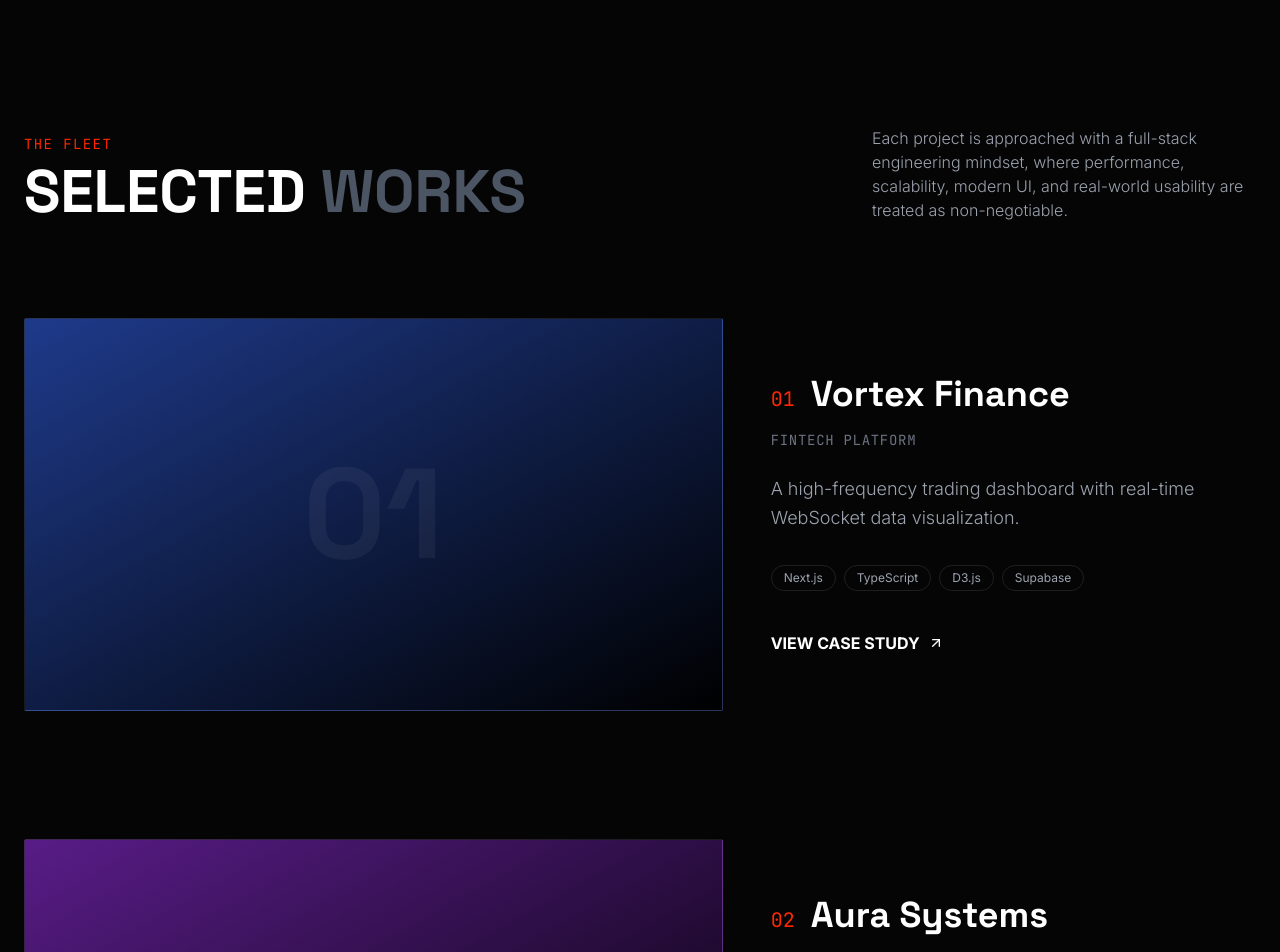
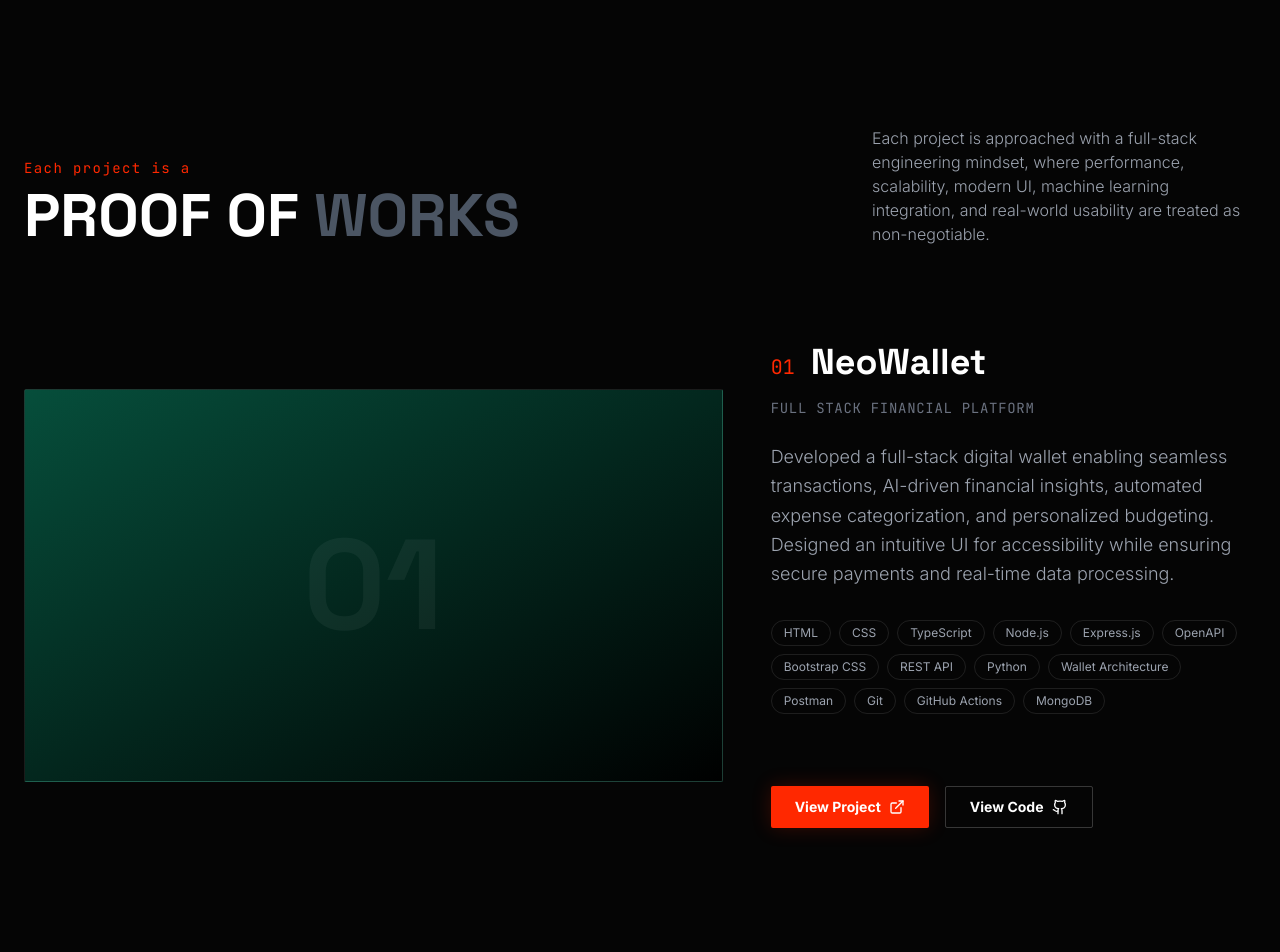
Before and after one commit to BadakalaYashwanth/portfolio, a Next.js app: page / in a window 1280 px wide. Shown: the part 1580-2532 px from the top of the page. Built offline with nearby package versions, Linux system fonts and the light colour scheme.

Commit message:
Feat: Add NeoWallet project with action buttons

```diff
--- a/src/components/sections/Projects.tsx
+++ b/src/components/sections/Projects.tsx
@@ -2,11 +2,23 @@
 
 import { motion } from "framer-motion";
 import Link from "next/link";
-import { ArrowUpRight } from "lucide-react";
+import { ArrowUpRight, Github, ExternalLink } from "lucide-react";
 
 const projects = [
     {
         id: "01",
+        title: "NeoWallet",
+        category: "Full Stack Financial Platform",
+        description: "Developed a full-stack digital wallet enabling seamless transactions, AI-driven financial insights, automated expense categorization, and personalized budgeting. Designed an intuitive UI for accessibility while ensuring secure payments and real-time data processing.",
+        tech: ["HTML", "CSS", "TypeScript", "Node.js", "Express.js", "OpenAPI", "Bootstrap CSS", "REST API", "Python", "Wallet Architecture", "Postman", "Git", "GitHub Actions", "MongoDB"],
+        color: "from-emerald-900 to-black",
+        links: {
+            demo: "https://walletpa.netlify.app/",
+            repo: "https://github.com/BadakalaYashwanth/NeoWallet"
+        }
+    },
+    {
+        id: "02",
         title: "Vortex Finance",
         category: "Fintech Platform",
         description: "A high-frequency trading dashboard with real-time WebSocket data visualization.",
@@ -14,7 +26,7 @@ const projects = [
         color: "from-blue-900 to-black",
     },
     {
-        id: "02",
+        id: "03",
         title: "Aura Systems",
         category: "SaaS Dashboard",
         description: "AI-driven analytics platform for enterprise resource planning.",
@@ -22,7 +34,7 @@ const projects = [
         color: "from-purple-900 to-black",
     },
     {
-        id: "03",
+        id: "04",
         title: "Nexus Core",
         category: "Design System",
         description: "A comprehensive component library built for speed and accessibility.",
@@ -37,13 +49,13 @@ export default function Projects() {
             <div className="container px-6 mx-auto">
                 <div className="flex flex-col md:flex-row md:items-end justify-between mb-24">
                     <div>
-                        <span className="text-ferrari-red font-mono text-sm tracking-widest mb-2 block">THE FLEET</span>
+                        <span className="text-ferrari-red font-mono text-sm tracking-widest mb-2 block">Each project is a</span>
                         <h2 className="font-heading text-4xl md:text-6xl font-bold text-white uppercase">
-                            Selected <span className="text-gray-600">Works</span>
+                            Proof of <span className="text-gray-600">Works</span>
                         </h2>
                     </div>
                     <p className="text-gray-400 max-w-sm mt-6 md:mt-0 font-light">
-                        Each project is approached with a full-stack engineering mindset, where performance, scalability, modern UI, and real-world usability are treated as non-negotiable.
+                        Each project is approached with a full-stack engineering mindset, where performance, scalability, modern UI, machine learning integration, and real-world usability are treated as non-negotiable.
                     </p>
                 </div>
 
@@ -88,10 +100,31 @@ export default function Projects() {
                                     ))}
                                 </div>
 
-                                <Link href="#" className="flex items-center gap-2 text-white font-bold group/link w-max">
-                                    VIEW CASE STUDY
-                                    <ArrowUpRight className="w-4 h-4 group-hover/link:translate-x-1 group-hover/link:-translate-y-1 transition-transform" />
-                                </Link>
+                                <div className="flex gap-4 mt-8">
+                                    {(project as any).links ? (
+                                        <>
+                                            <Link
+                                                href={(project as any).links.demo}
+                                                target="_blank"
+                                                className="px-6 py-2.5 text-sm font-bold bg-ferrari-red text-white rounded-sm hover:bg-red-600 transition-all flex items-center gap-2 shadow-[0_0_20px_rgba(255,40,0,0.2)] hover:shadow-[0_0_30px_rgba(255,40,0,0.4)]"
+                                            >
+                                                View Project <ExternalLink className="w-4 h-4" />
+                                            </Link>
+                                            <Link
+                                                href={(project as any).links.repo}
+                                                target="_blank"
+                                                className="px-6 py-2.5 text-sm font-bold border border-white/20 text-white rounded-sm hover:border-white hover:bg-white/10 transition-all flex items-center gap-2"
+                                            >
+                                                View Code <Github className="w-4 h-4" />
+                                            </Link>
+                                        </>
+                                    ) : (
+                                        <Link href="#" className="flex items-center gap-2 text-white font-bold group/link w-max">
+                                            VIEW CASE STUDY
+                                            <ArrowUpRight className="w-4 h-4 group-hover/link:translate-x-1 group-hover/link:-translate-y-1 transition-transform" />
+                                        </Link>
+                                    )}
+                                </div>
                             </div>
                         </motion.div>
                     ))}
```
